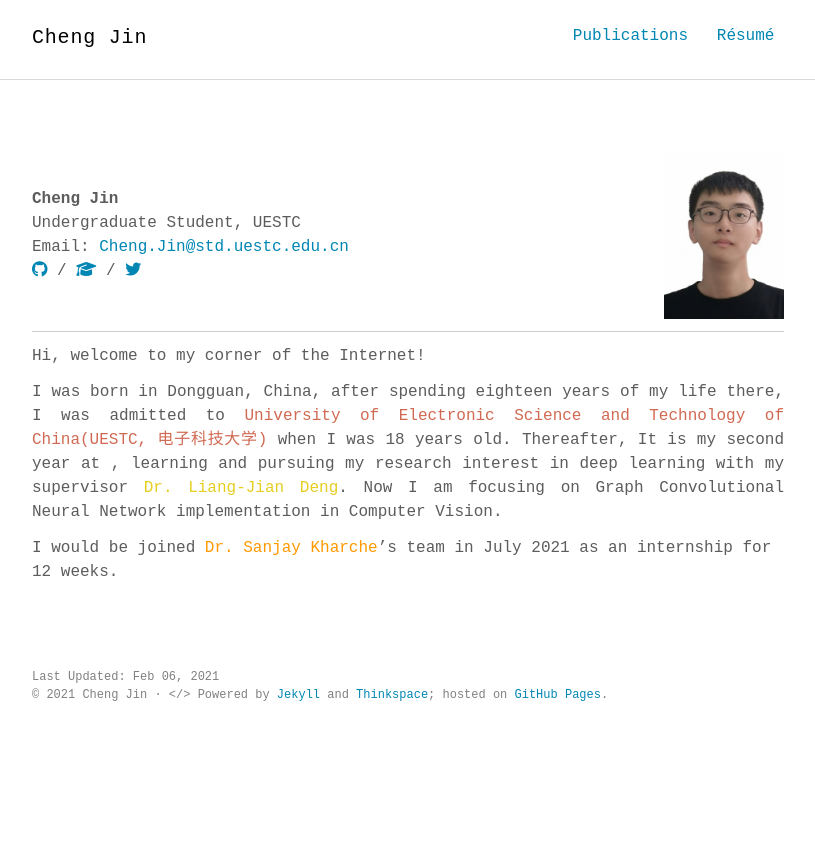
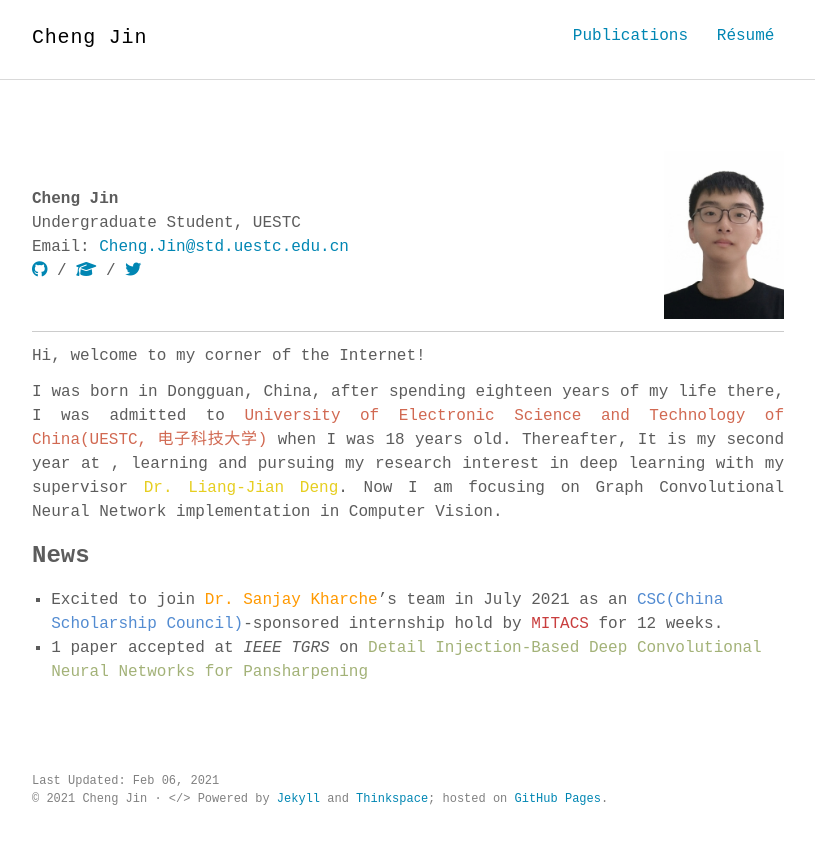
Before and after one commit to ChengJin-git/ChengJin-git.github.io, a Jekyll site: the page built from index.md, in a window 1280 px wide. Shown: the top 844 px of the page, without its empty margins (232-1047 px from the left). Built offline with Jekyll 4.4.1, drawn with Linux system fonts in a browser that asks for light colours; nearby versions of some CDN libraries; some web fonts are replaced.

Commit message:
bug fix #4

```diff
--- a/index.md
+++ b/index.md
@@ -16,4 +16,7 @@ Hi, welcome to my corner of the Internet!
 I was born in Dongguan, China, after spending eighteen years of my life there, I was admitted to [<span style="color: #d16952">University of Electronic Science and Technology of China(UESTC, 电子科技大学)</span>](https://en.uestc.edu.cn){:target="_blank"} when I was 18 years old. Thereafter, It is my second year at , learning and pursuing my research interest in deep learning with my supervisor [<span style="color: #e6ce20">Dr. Liang-Jian Deng</span>](https://liangjiandeng.github.io/){:target="_blank"}. Now I am focusing on Graph Convolutional Neural Network implementation in Computer Vision.
 {: style="text-align: justify;"}
 
-I would be joined [<span style="color: #FF9900">Dr. Sanjay Kharche</span>](https://kcru.lawsonresearch.ca/research/srk/index.html){:target="_blank"}'s team in July 2021 as an internship for 12 weeks.
+### News
+
+- Excited to join [<span style="color: #FF9900">Dr. Sanjay Kharche</span>](https://kcru.lawsonresearch.ca/research/srk/index.html){:target="_blank"}'s team in July 2021 as an [<span style="color: #528bd1">CSC(China Scholarship Council)</span>](https://www.csc.edu.cn/)-sponsored internship hold by [<span style="color: #c93e3e">MITACS</span>](https://www.mitacs.ca/) for 12 weeks.
+- 1 paper accepted at *IEEE TGRS* on [<span style="color: #a3b278">Detail Injection-Based Deep Convolutional Neural Networks for Pansharpening</span>](https://chengjin-git.github.io//2020/Detail-Injection-Based-Deep-Convolutional-Neural-Networks-for-Pansharpening/)
```
